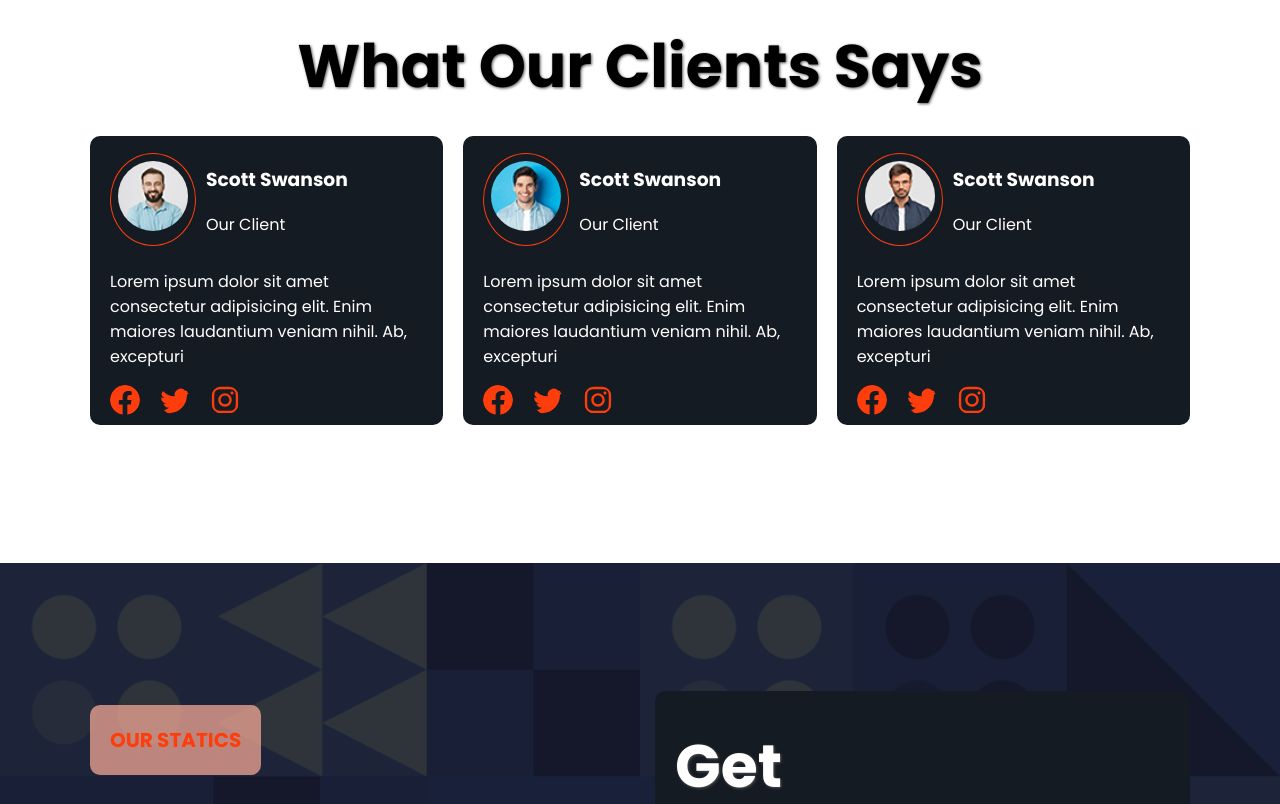
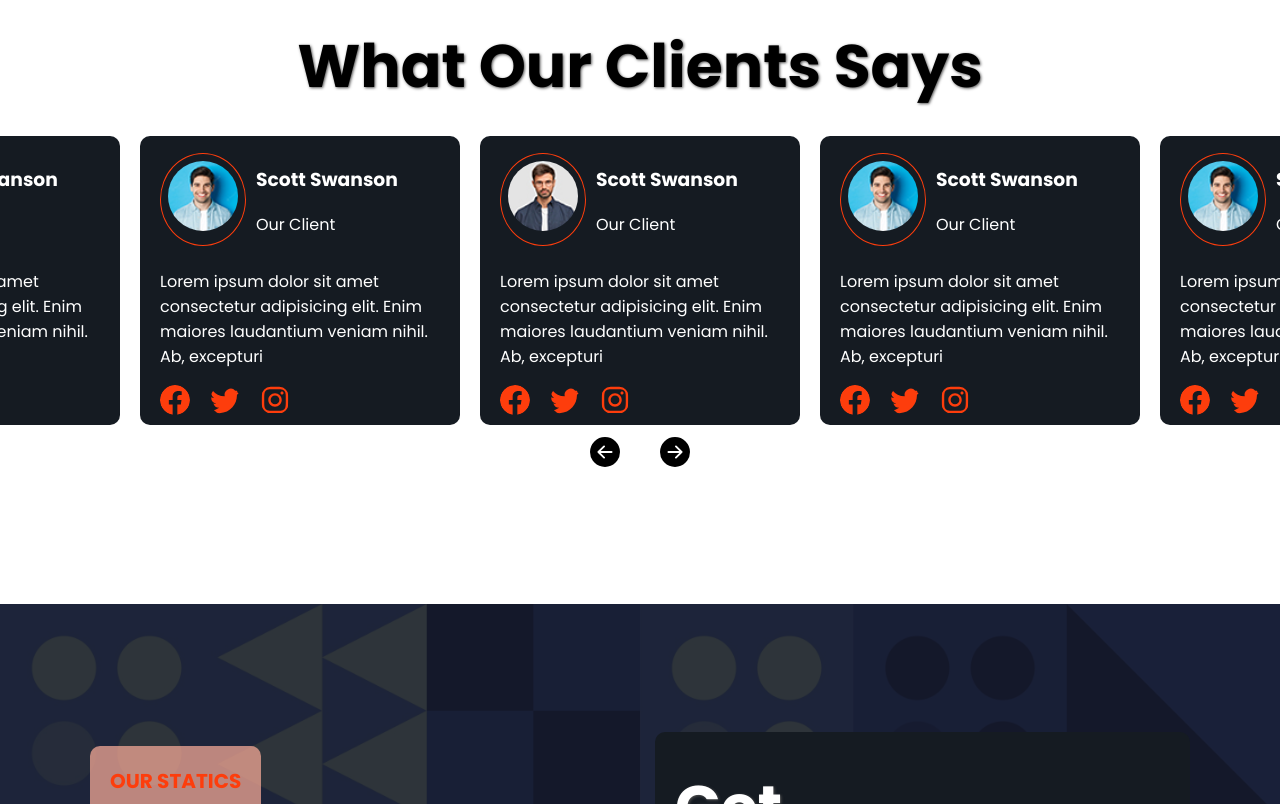
Before and after one commit to daols1/Gym-Web-app, a React (Create React App) app: page /classes in a window 1280 px wide. Shown: the part 2843-3647 px from the top of the page. Built offline with nearby package versions, Linux system fonts and the light colour scheme.

Commit message:
Added section scrolling functionalities

```diff
--- a/src/Components/HCardSection.css
+++ b/src/Components/HCardSection.css
@@ -1,7 +1,8 @@
 .cardsection{
-    display: grid;
-    grid-template-columns: 1fr;
+    display: flex;
+    flex-direction: column;
     justify-items: center;
+    align-items: center;
     grid-gap: 10px;
     color: #fff;
     background-color: #151b22e3;
@@ -29,7 +30,7 @@
 }
 
 .contactus{
-    align-self: flex-start;
+    align-self: center;
     margin: 15% 0px 2%;
 }
 
@@ -42,9 +43,12 @@
 }
 
 .cards{
-    display: grid;
-    grid-template-columns: repeat(3, 1fr);
+    display: flex;
+    /* grid-template-columns: repeat(3, 1fr); */
     grid-gap: 20px;
+    transition: all 0.5s ease-in-out;
+    justify-self: normal;
+    /* overflow: hidden; */
 }
 
 .card{
@@ -81,6 +85,26 @@
 
 .card p{
     padding: 0px 30px;
+}
+
+.arr-icon{
+    width: 30px;
+    height: 30px;
+    margin: 2px 20px;
+    transition: all 0.3s cubic-bezier(0.175, 0.885, 0.32, 1.275);
+}
+
+.arr-icon:hover{
+    transform: scale(1.2);
+}
+
+.slider-div{
+    background-color: #fff !important;
+    width: 10%;
+    height: 10px;
+    z-index: 10;
+    display: flex;
+    justify-content: center;
 }
 
 .barandname{
@@ -133,8 +157,12 @@
         font-size: 30px;
         width: 310px;
     }
+    .cards{
+        gap: 5px;
+    }
     .card{
         width: 290px;
+        transform: scale(.9);
     }
     .cimg{
         height: 180px;
--- a/src/Components/HCardSection.jsx
+++ b/src/Components/HCardSection.jsx
@@ -1,4 +1,4 @@
-import React from 'react';
+import React, { useState } from 'react';
 import './HCardSection.css';
 import cimg1 from '../assets/home/class-img2.jpg'
 import cimg2 from '../assets/home/class-img3.jpg'
@@ -6,13 +6,41 @@ import cimg3 from '../assets/home/class-img4.jpg'
 import {IoMdBicycle} from 'react-icons/io'
 import {GiMeditation} from 'react-icons/gi'
 import {RiTodoLine} from 'react-icons/ri'
+import {BsFillArrowRightCircleFill, BsFillArrowLeftCircleFill} from 'react-icons/bs'
 
 function HCardSection() {
+
+    // let adder = 0
+
+    const [slide, setSlide] = useState(0)
+
+    const slideHandlerFront = () => {
+        setSlide(slide+100)
+    }
+
+    const slideHandlerBack = () => {
+        setSlide(slide-100)
+    }
+
+    // let style = `transform: translate(${slide} , 0)`
+
+    // const [gofront, setGofront] = useState({transform: `translate(${adder}, 0)`})
+
+    // const sliderFront = () => {
+    //     setGofront({transform: `translate(${adder - 35}%, 0)`})
+    //     adder = gofront
+    // }
+
+    // const sliderBack = () => {
+    //     setGofront({transform: `translate(${adder + 35}%, 0)`})
+    //     adder = gofront
+    // }
+
   return (
     <div className='container cardsection'>
         <p className='abttxthead contactus'>Contact US</p>
         <h1 className='cardsecmaintxt'>Fitness Classes For Every Goal</h1>
-        <div className='cards'>
+        <div className='cards' style={{transform: `translate(${slide}px , 0)`}}>
             <div className='card card1'>
                 <div className='imgwraper'><img src={cimg1} alt="" className='cimg' /></div>
                 <div className='cardname-icon'>
@@ -58,7 +86,23 @@ function HCardSection() {
                     <div className='bar'></div>
                 </div>
             </div>
+            <div className='card card3'>
+                <img src={cimg3} alt="" className='cimg' />
+                <div className='cardname-icon'>
+                    <RiTodoLine className='card-icon' />
+                    <h2>Cardio and Srength Classes</h2>
+                </div>
+                <p>Lorem ipsum dolor sit amet consectetur adipisicing elit. Dignissimos, repellat fuga.</p>
+                <div className='barandname'>
+                    <div className='barandnameinner'>
+                        <h4>Class Full</h4>
+                        <h4>70%</h4>
+                    </div>
+                    <div className='bar'></div>
+                </div>
+            </div>
         </div>
+        <div className='slide-div'><BsFillArrowLeftCircleFill onClick={slideHandlerBack} className='arr-icon' /><BsFillArrowRightCircleFill onClick={slideHandlerFront} className='arr-icon' /></div>
     </div>
   )
 }
--- a/src/Components/HSection1.css
+++ b/src/Components/HSection1.css
@@ -65,7 +65,7 @@
     flex-direction: column;
 }
 
-.hsection1txt{
+.hsection1txt:focus-within{
     animation: fade-right-in 3s;
 }
 
--- a/src/Components/Testimonial.css
+++ b/src/Components/Testimonial.css
@@ -1,17 +1,20 @@
 .testimonial{
     display: flex;
     align-items: center;
-    justify-content: center;
+    /* justify-content: center; */
     flex-direction: column;
     padding-top: 10%;
     padding-bottom: 10%;
+    overflow: hidden;
 }
 
 .testimonies{
-    display: grid;
-    grid-template-columns: repeat(3, 1fr);
+    display: flex;
+    /* grid-template-columns: repeat(3, 1fr); */
     gap: 20px;
     padding: 10px 0px;
+    transition: all 0.5s ease-in-out;
+    justify-self: normal;
 }
 
 .testimony{
@@ -19,6 +22,7 @@
     color: #fff;
     padding: 10px 20px;
     border-radius: 10px;
+    min-width: 320px !important;
 }
 
 .icon-here{
@@ -46,6 +50,10 @@
     margin-right: 10px;
 }
 
+.black{
+    color: #000;
+}
+
 
 @media screen and (max-width:930px) {
     .testimonies{
--- a/src/Components/Testimonial.jsx
+++ b/src/Components/Testimonial.jsx
@@ -1,17 +1,28 @@
-import React from 'react'
+import React, {useState} from 'react'
 import './Testimonial.css'
-import {BsFacebook, BsTwitter} from 'react-icons/bs';
+import {BsFacebook, BsTwitter, BsFillArrowLeftCircleFill, BsFillArrowRightCircleFill} from 'react-icons/bs';
 import {FaInstagram} from 'react-icons/fa';
 import client2 from '../assets/home/client2.jpg';
 import client3 from '../assets/home/client3.jpg';
 import client4 from '../assets/home/client4.jpg';
 
 function Testimonial() {
+
+  const [slide, setSlide] = useState(0)
+
+    const slideHandlerFrontT = () => {
+        setSlide(slide+100)
+    }
+
+    const slideHandlerBackT = () => {
+        setSlide(slide-100)
+    }
+
   return (
     <div className='container testimonial'>
       <h1 className='abttxthead pricing-head-txt'>Testimonial</h1>
       <h1 className='abtmaintxt main-pricing'>What Our Clients Says</h1>
-      <div className='testimonies'>
+      <div className='testimonies' style={{transform: `translate(${slide}px , 0)`}}>
         <div className='testimony'>
           <div className='name-and-pic'>
             <div className='client-wrapper'><img src={client2} alt="" className='client-pic'/></div>
@@ -57,7 +68,38 @@ function Testimonial() {
             <FaInstagram className='tranier-social-icon icon-here' />
           </div>
         </div>
+        <div className='testimony'>
+          <div className='name-and-pic'>
+            <div className='client-wrapper'><img src={client3} alt="" className='client-pic'/></div>
+            <div>
+              <h3>Scott Swanson</h3>
+              <p>Our Client</p>
+            </div>
+          </div>
+          <p>Lorem ipsum dolor sit amet consectetur adipisicing elit. Enim maiores laudantium veniam nihil. Ab, excepturi</p>
+          <div className='trainer-socials'>
+            <BsFacebook className='tranier-social-icon icon-here' />
+            <BsTwitter className='tranier-social-icon icon-here' />
+            <FaInstagram className='tranier-social-icon icon-here' />
+          </div>
+        </div>
+        <div className='testimony'>
+          <div className='name-and-pic'>
+            <div className='client-wrapper'><img src={client3} alt="" className='client-pic'/></div>
+            <div>
+              <h3>Scott Swanson</h3>
+              <p>Our Client</p>
+            </div>
+          </div>
+          <p>Lorem ipsum dolor sit amet consectetur adipisicing elit. Enim maiores laudantium veniam nihil. Ab, excepturi</p>
+          <div className='trainer-socials'>
+            <BsFacebook className='tranier-social-icon icon-here' />
+            <BsTwitter className='tranier-social-icon icon-here' />
+            <FaInstagram className='tranier-social-icon icon-here' />
+          </div>
+        </div>
       </div>
+      <div className='slide-div'><BsFillArrowLeftCircleFill onClick={slideHandlerBackT} className='arr-icon black' /><BsFillArrowRightCircleFill onClick={slideHandlerFrontT} className='arr-icon black' /></div>
     </div>
   )
 }
```
Also changed, not shown: src/Components/Professional.jsx (+6 -1 lines), 1 other file (tests, documents, lock files or other folders).
